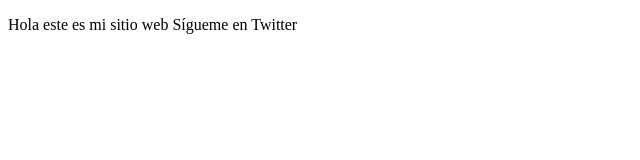
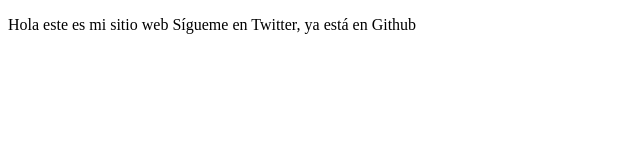
Before and after one commit to RamonPuon/proyectoDemoCursoPrework, a plain HTML site: page index.html in a window 1280 px wide. Shown: the whole page, without its empty margins (0-640 px from the left). Drawn offline with Linux system fonts and the light colour scheme.

Commit message:
cambios agregué git

```diff
--- a/index.html
+++ b/index.html
@@ -9,7 +9,7 @@
 <body>
     <p>
         Hola este es mi sitio web
-        Sígueme en Twitter
+        Sígueme en Twitter, ya está en Github
     </p>
 </body>
 </html>
```
